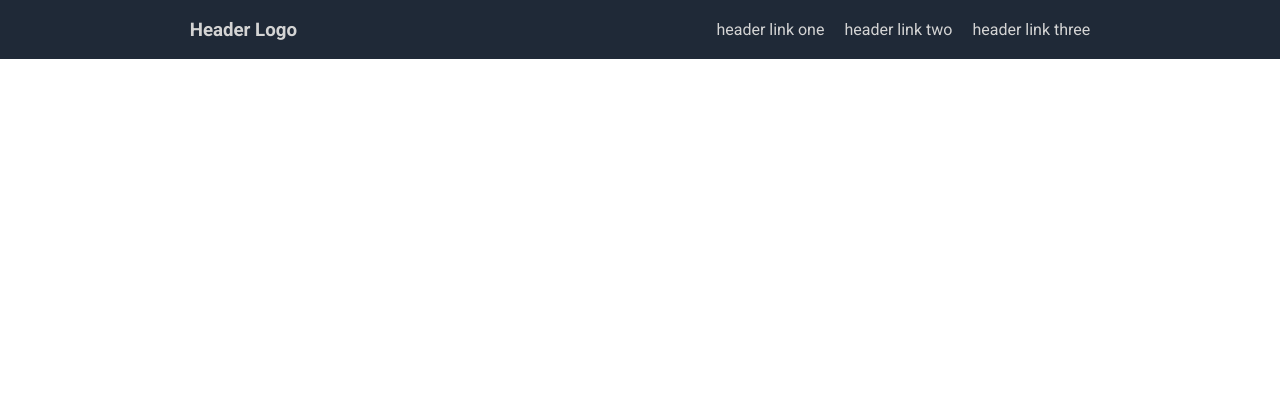
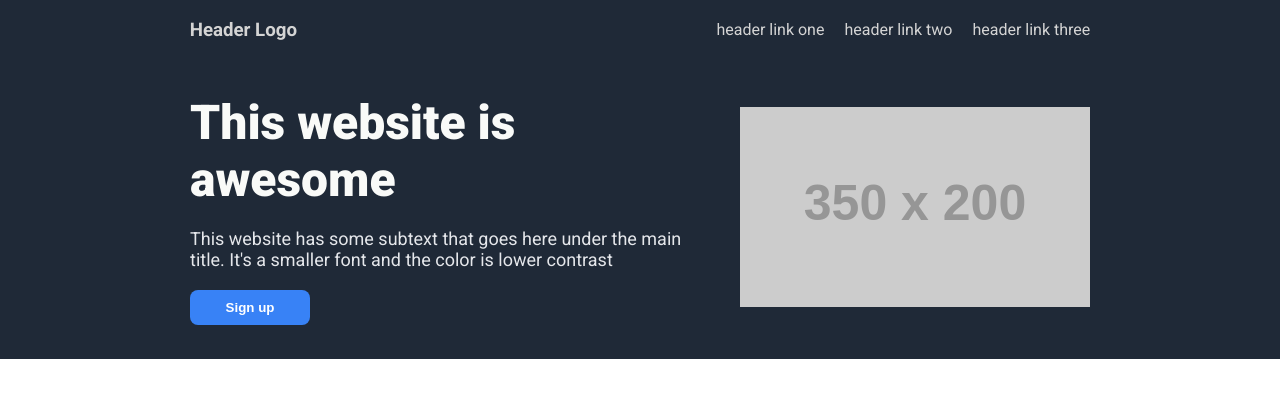
Before and after one commit to PandesalPanpan/foundations-landing-page, a plain HTML site: page index.html in a window 1280 px wide. Drawn offline with Linux system fonts and the light colour scheme; placeholder pictures from the web are drawn by us.

Commit message:
hero section

```diff
--- a/index.html
+++ b/index.html
@@ -7,6 +7,7 @@
     <title>Foundations Landing Page</title>
 </head>
 <body>
+    <div class="top-background-container">
         <div class="header">
             <h3>Header Logo</h3>
             <ul>
@@ -15,5 +16,16 @@
                 <li>header link three</li>
             </ul>
         </div>
+        <div class="hero-container">
+            <div class="hero-text">
+                <h1 class="hero-main-text">This website is awesome</h1>
+                <p class="hero-secondary-text">This website has some subtext that goes here under the main title. It's a smaller font and the color is lower contrast</p>
+                <button>Sign up</button>
+            </div>
+            <div>
+                <img src="https://placehold.co/350x200" alt="Placeholder Image">
+            </div>
+        </div>
+    </div>
 </body>
 </html>
--- a/styles.css
+++ b/styles.css
@@ -9,11 +9,20 @@ body {
     flex-direction: column;
 }
 
+.top-background-container {
+    background-color: #1F2937;
+}
+
+.hero-image {
+    width: 40%;
+    height: auto;
+}
+
 .header {
     display: flex;
+    margin: 0;
     justify-content: space-around;
     align-items: center;
-    background-color: #1F2937;
 }
 
 ul {
@@ -21,3 +30,39 @@ ul {
     list-style: none;
     gap: 20px;
 }
+
+.hero-container {
+    display: flex;
+    justify-content: center;
+    align-items: center;
+    gap: 50px;
+    height: 300px;
+}
+
+.hero-text {
+    max-width: 500px;
+}
+
+.hero-text .hero-main-text{
+    font-size: 48px;
+    color: #F9FAF8;
+    font-weight: 900;
+    margin: 0;
+    padding: 0;
+}
+
+.hero-text .hero-secondary-text {
+    font-size: 18px;
+    color: #E5E7EB;
+    margin: 20px 0;
+}
+
+.hero-text button {
+    background-color: #3882F6;
+    padding: 10px 20px;
+    width: 120px;
+    border: none;
+    border-radius: 8px;
+    font-weight: 600;
+    color: white;
+}
```
Lines whose indentation alone changed are shown as unchanged.
